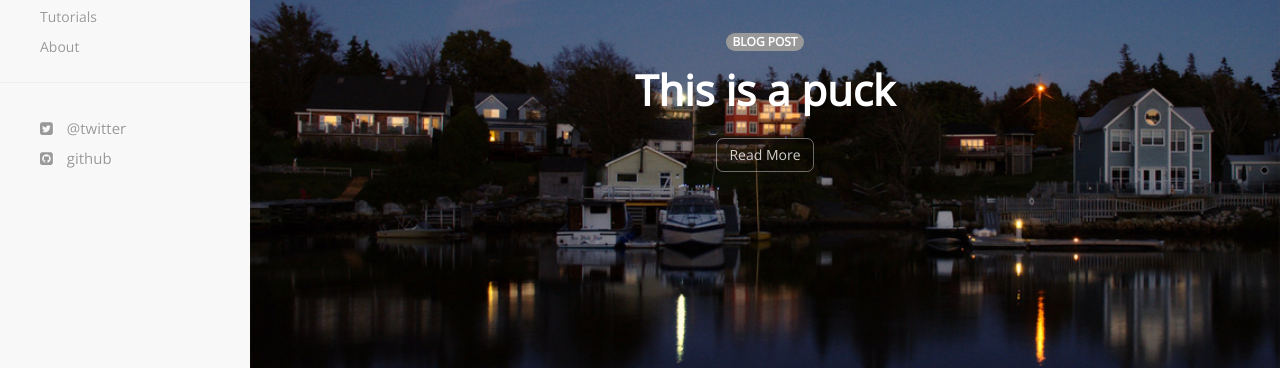
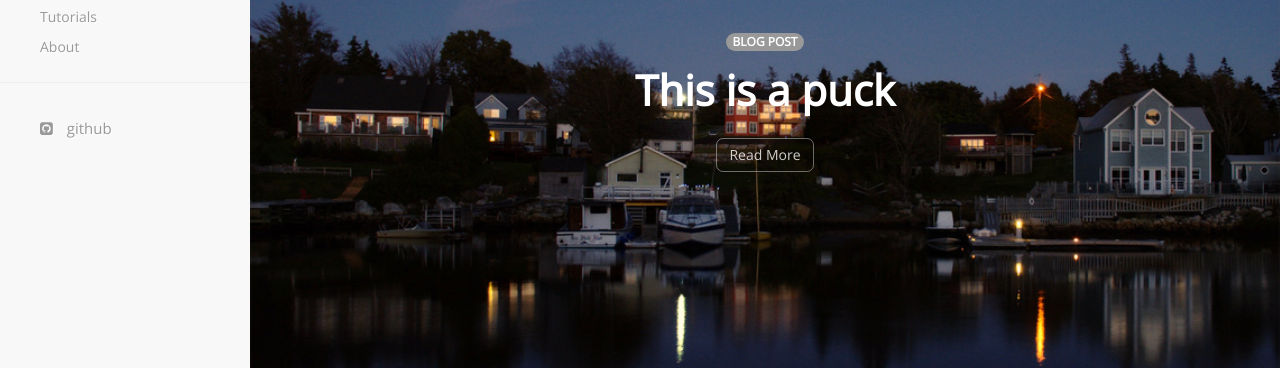
Before and after one commit to NordicPlayground/puck, a Jekyll site: the page built from index.html, in a window 1280 px wide. Shown: the part 190-558 px from the top of the page. Built offline with Jekyll 4.4.1, drawn with Linux system fonts in a browser that asks for light colours; nearby versions of some CDN libraries.

Commit message:
remove twitter link

```diff
--- a/_includes/header.html
+++ b/_includes/header.html
@@ -52,7 +52,6 @@
           <li><a href="{{ site.baseurl }}/about.html">About</a></li>
           <hr />
           <div id="social-wrapper">
-            <li> <a href="{{ site.twitter }}"><i class="fa fa-twitter-square"></i> @twitter</a></li>
             <li> <a href="{{ site.github }}"><i class="fa fa-github-square"></i> github</a> </li>
           </div>
         </ul>
```
